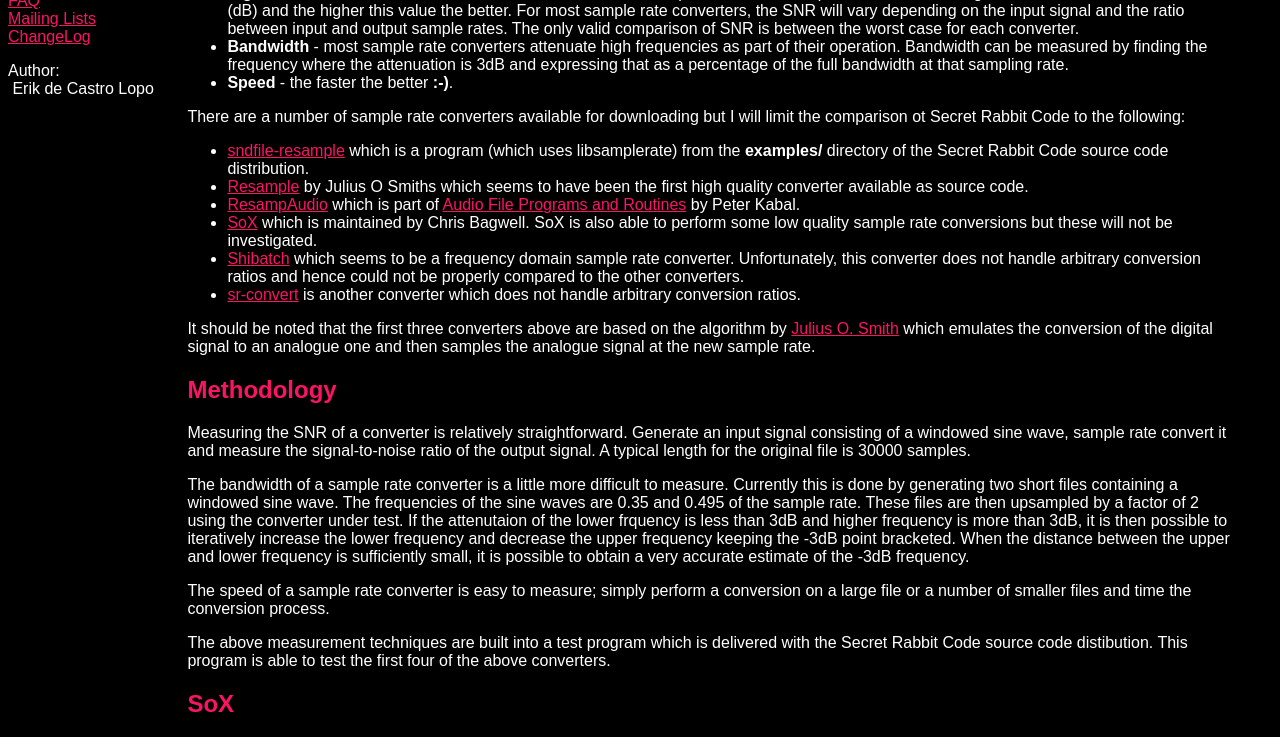
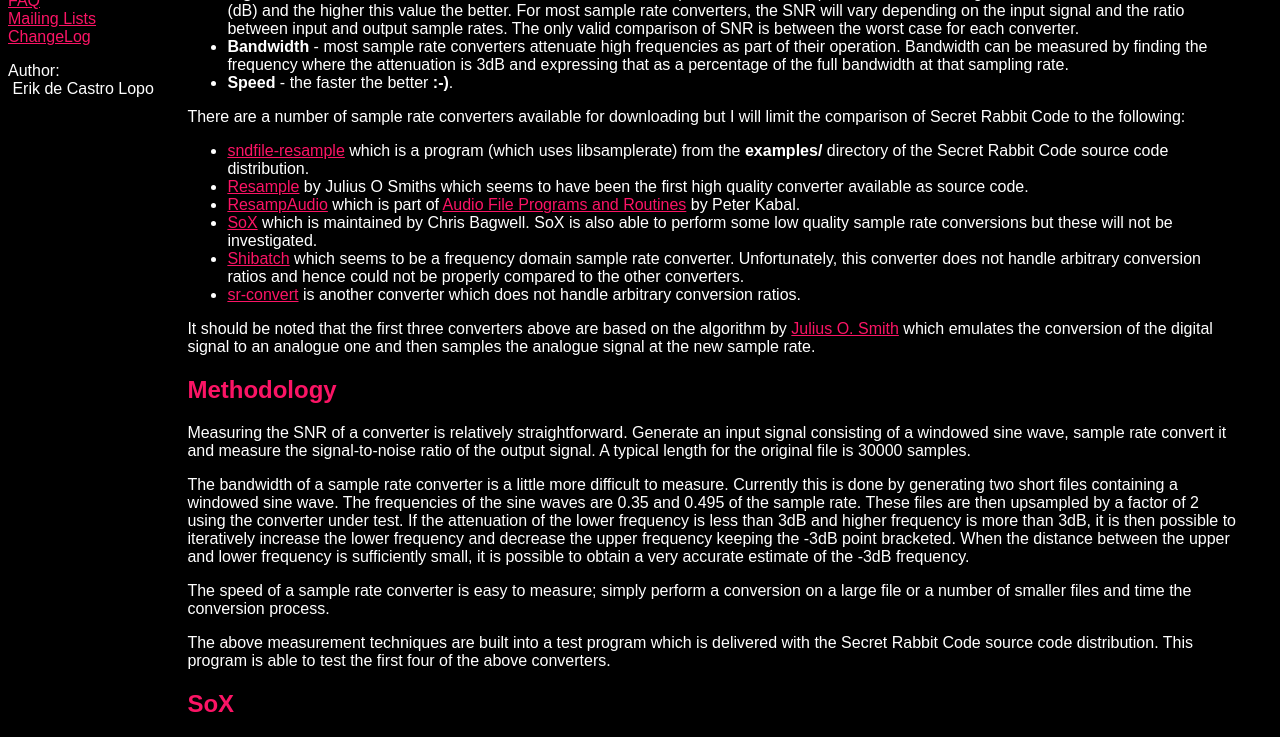
Before and after one commit to libsndfile/libsamplerate, a Jekyll site: the page built from docs/quality.md, in a window 1280 px wide. Shown: the part 276-1013 px from the top of the page. Built offline with Jekyll 4.4.1, drawn with Linux system fonts in a browser that asks for light colours; our own code applies the rules of GitHub Pages for plain Markdown files.

Commit message:
quality.md: Some typos are fixed.

```diff
--- a/docs/quality.md
+++ b/docs/quality.md
@@ -22,7 +22,7 @@
 - **Speed** - the faster the better **:-)**.
 
 There are a number of sample rate converters available for downloading but I
-will limit the comparison ot Secret Rabbit Code to the following:
+will limit the comparison of Secret Rabbit Code to the following:
 
 - [sndfile-resample](http://libsndfile.github.io/libsamplerate/download.html)
   which is a program (which uses libsamplerate) from the **examples/** directory
@@ -58,7 +58,7 @@
 Currently this is done by generating two short files containing a windowed sine
 wave. The frequencies of the sine waves are 0.35 and 0.495 of the sample rate.
 These files are then upsampled by a factor of 2 using the converter under test.
-If the attenutaion of the lower frquency is less than 3dB and higher frequency
+If the attenuation of the lower frequency is less than 3dB and higher frequency
 is more than 3dB, it is then possible to iteratively increase the lower
 frequency and decrease the upper frequency keeping the -3dB point bracketed.
 When the distance between the upper and lower frequency is sufficiently small,
@@ -69,7 +69,7 @@
 process.
 
 The above measurement techniques are built into a test program which is
-delivered with the Secret Rabbit Code source code distibution. This program is
+delivered with the Secret Rabbit Code source code distribution. This program is
 able to test the first four of the above converters.
 
 ## SoX
```
